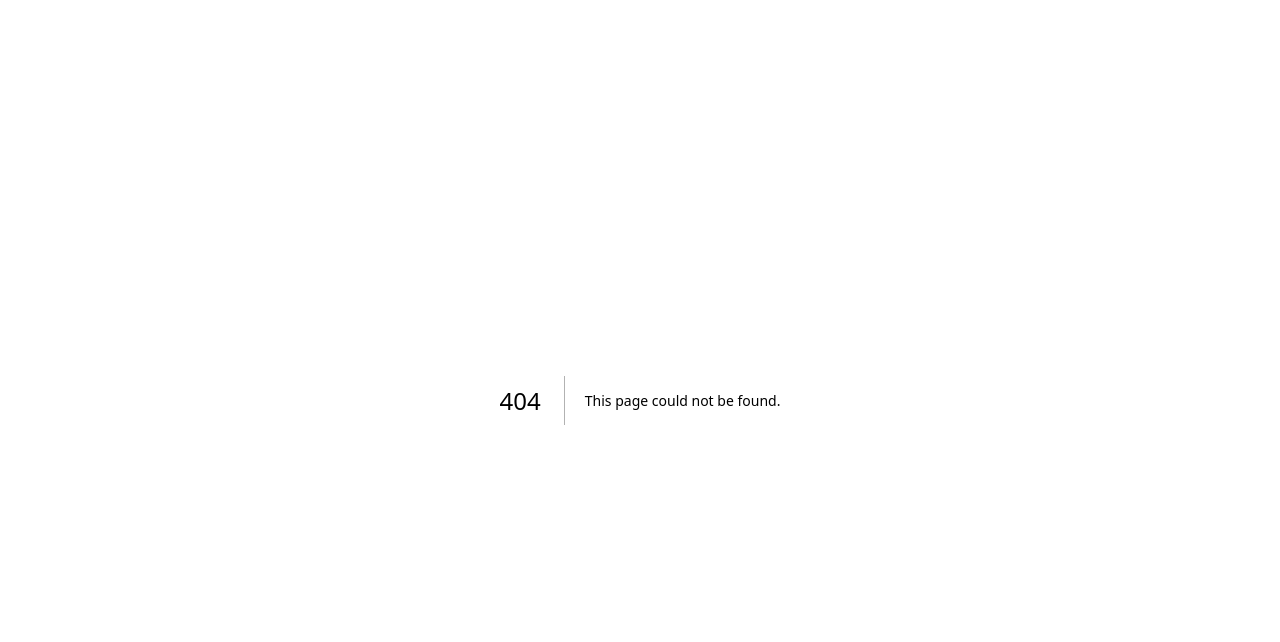
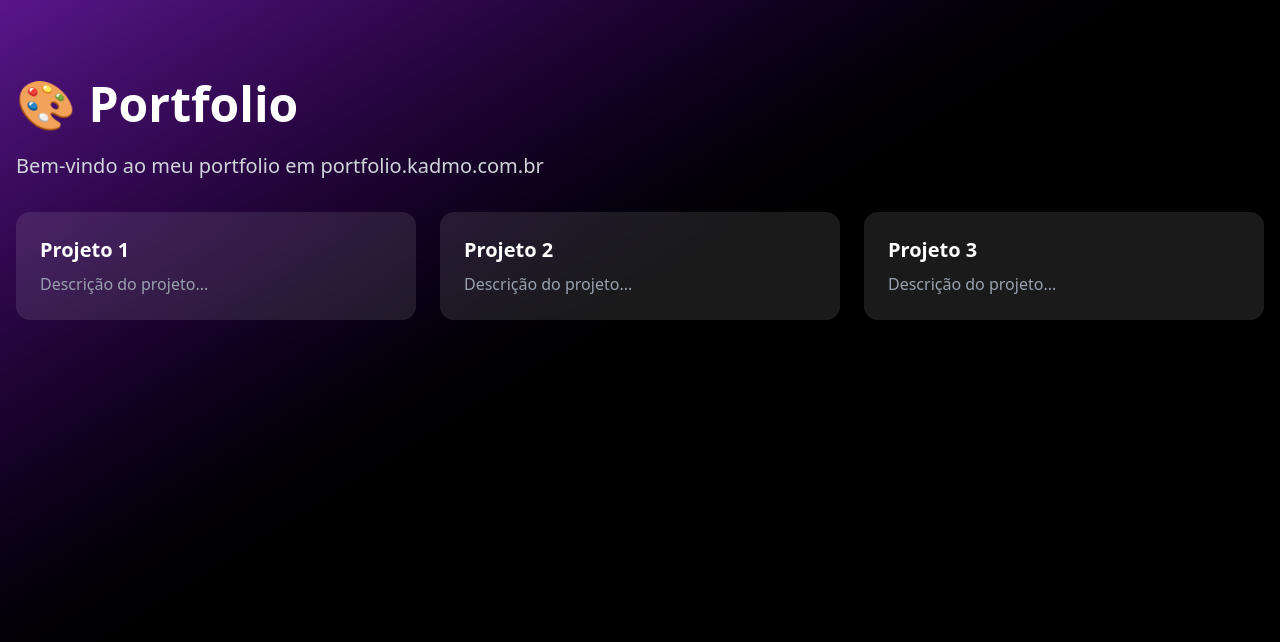
Before and after one commit to GabryelKadmo/Kadmo-TechV2, a Next.js app: page /subdomains/portfolio in a window 1280 px wide. Before the commit this address had no page. Shown: the top 642 px of the page. Built offline with nearby package versions, Linux system fonts and the light colour scheme.

Commit message:
feat: adicionar página de portfólio e middleware para subdomínios

```diff
--- /dev/null
+++ b/app/subdomains/portfolio/page.tsx
@@ -0,0 +1,28 @@
+export default function PortfolioPage() {
+    return (
+        <main className="min-h-screen bg-gradient-to-br from-purple-900 via-black to-black text-white">
+            <div className="container mx-auto px-4 py-20">
+                <h1 className="text-5xl font-bold mb-6">🎨 Portfolio</h1>
+                <p className="text-xl text-gray-300 mb-8">
+                    Bem-vindo ao meu portfolio em portfolio.kadmo.com.br
+                </p>
+
+                {/* Adicione seus projetos aqui */}
+                <div className="grid grid-cols-1 md:grid-cols-2 lg:grid-cols-3 gap-6">
+                    <div className="bg-white/10 rounded-xl p-6 backdrop-blur-sm">
+                        <h3 className="text-xl font-semibold mb-2">Projeto 1</h3>
+                        <p className="text-gray-400">Descrição do projeto...</p>
+                    </div>
+                    <div className="bg-white/10 rounded-xl p-6 backdrop-blur-sm">
+                        <h3 className="text-xl font-semibold mb-2">Projeto 2</h3>
+                        <p className="text-gray-400">Descrição do projeto...</p>
+                    </div>
+                    <div className="bg-white/10 rounded-xl p-6 backdrop-blur-sm">
+                        <h3 className="text-xl font-semibold mb-2">Projeto 3</h3>
+                        <p className="text-gray-400">Descrição do projeto...</p>
+                    </div>
+                </div>
+            </div>
+        </main>
+    );
+}
--- /dev/null
+++ b/app/subdomains/templates/page.tsx
@@ -0,0 +1,7 @@
+import React from 'react'
+
+export default function page() {
+  return (
+    <div>page</div>
+  )
+}
--- /dev/null
+++ b/middleware.ts
@@ -0,0 +1,32 @@
+import { NextRequest, NextResponse } from "next/server";
+
+export function middleware(request: NextRequest) {
+  const hostname = request.headers.get("host") || "";
+  const url = request.nextUrl.clone();
+  const host = hostname.split(":")[0];
+  const subdomain = host.split(".")[0];
+
+  // Lista de subdomínios válidos - Exemplo: const validSubdomains = ['portfolio', 'exemplo'];
+  const validSubdomains = ["portfolio"];
+
+  // Se for o domínio principal (www ou kadmo), não faz nada
+  if (
+    subdomain === "www" ||
+    subdomain === "kadmo" ||
+    subdomain === "localhost"
+  ) {
+    return NextResponse.next();
+  }
+
+  // Se for um subdomínio válido, reescreve a URL
+  if (validSubdomains.includes(subdomain)) {
+    url.pathname = `/subdomains/${subdomain}${url.pathname}`;
+    return NextResponse.rewrite(url);
+  }
+
+  return NextResponse.next();
+}
+
+export const config = {
+  matcher: ["/((?!api|_next/static|_next/image|favicon.ico|.*\\.).*)"],
+};
```
